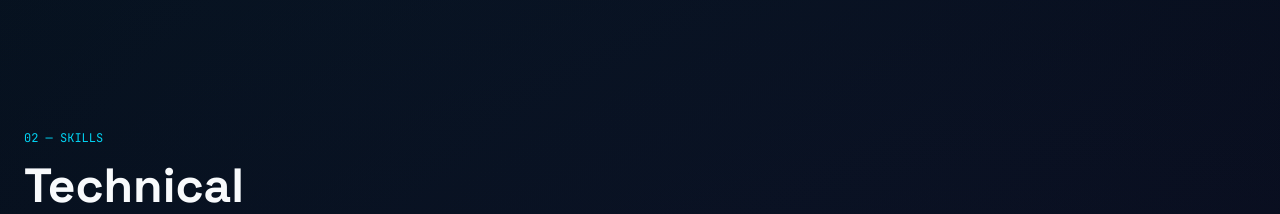
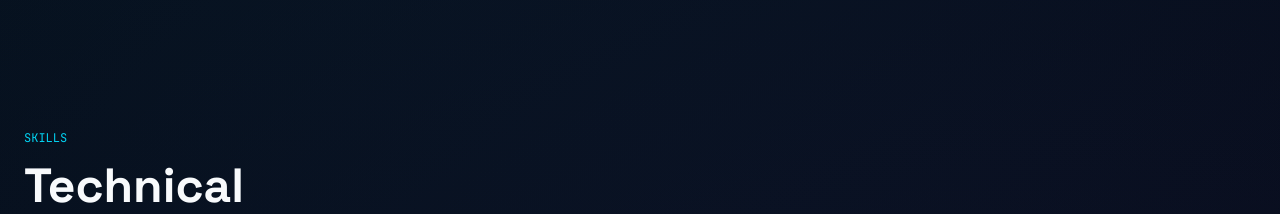
Before and after one commit to the-gaurav-patil/gaurav-patil-portfolio, a React (Vite) app: page / in a window 1280 px wide. Shown: the part 1460-1674 px from the top of the page. Built offline with nearby package versions, Linux system fonts and the light colour scheme.

Commit message:
Update Skills.tsx

```diff
--- a/src/components/Skills.tsx
+++ b/src/components/Skills.tsx
@@ -12,7 +12,7 @@ const groups = [
 export default function Skills() {
   return (
     <section id="skills" className="mx-auto max-w-7xl px-6 py-28">
-      <div className="mb-14"><p className="font-mono text-xs text-cyan-400">02 — SKILLS</p><h2 className="mt-4 font-display text-4xl font-bold sm:text-5xl">Technical<br /><span className="text-slate-500">Toolkit</span></h2></div>
+      <div className="mb-14"><p className="font-mono text-xs text-cyan-400">SKILLS</p><h2 className="mt-4 font-display text-4xl font-bold sm:text-5xl">Technical<br /><span className="text-slate-500">Toolkit</span></h2></div>
       <div className="grid gap-4 md:grid-cols-2 lg:grid-cols-3">
         {groups.map((group) => { const Icon = group.icon; return <div key={group.title} className="glow-card glass rounded-2xl p-6"><Icon size={20} className="text-cyan-400" /><h3 className="mt-5 font-display font-semibold">{group.title}</h3><div className="mt-5 flex flex-wrap gap-2">{group.items.map((item) => <span key={item} className="rounded-lg border border-white/5 bg-white/[0.03] px-3 py-2 font-mono text-[10px] text-slate-400">{item}</span>)}</div></div>; })}
       </div>
```
